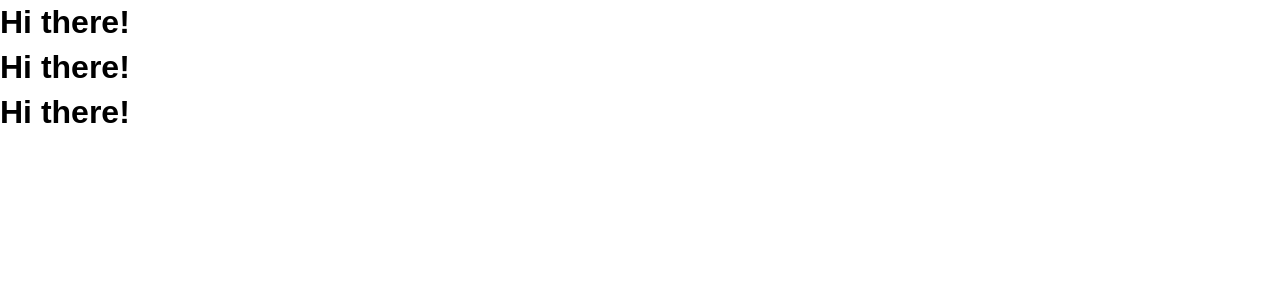
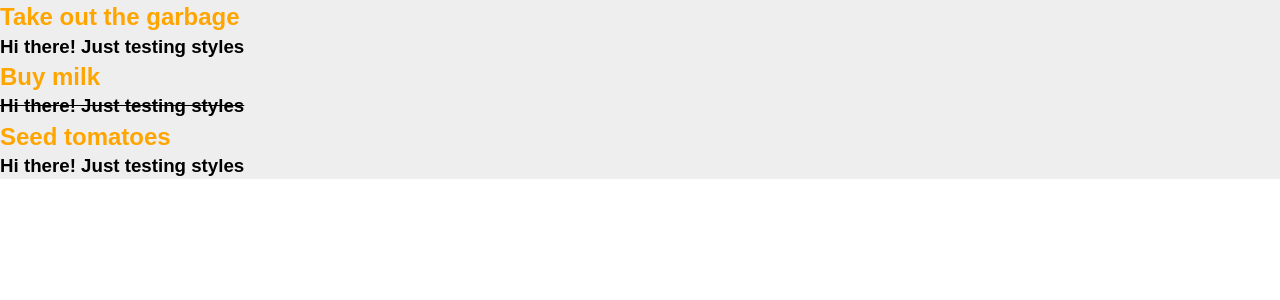
Before and after one commit to jamiev03/React-Playground, a React (Create React App) app in the folder todo-app/: page / in a window 1280 px wide. Shown: the top 300 px of the page. Built offline with nearby package versions, Linux system fonts and the light colour scheme.

Commit message:
3 ways to style components, todoitem

```diff
--- a/todo-app/src/App.js
+++ b/todo-app/src/App.js
@@ -13,7 +13,7 @@ class App extends Component {
       {
         id: 2,
         title: 'Buy milk',
-        completed: false
+        completed: true
       },
       {
         id: 3,
@@ -24,7 +24,6 @@ class App extends Component {
   }
 
   render() {
-    console.log(this.state.todos);
     return (
       <div className="App">
         <Todos todos={this.state.todos} />
--- a/todo-app/src/components/TodoItem.js
+++ b/todo-app/src/components/TodoItem.js
@@ -1,16 +1,43 @@
 import React, { Component } from 'react';
+import PropTypes from 'prop-types';
 
 
 class TodoItem extends Component {
+    getStyle = () => {
+        if(this.props.todo.completed) {
+            return {
+                textDecoration: 'line-through',
+                fontWeight: '900'
+
+            }
+        } else {
+            return {
+                textDecoration: 'none'
+            }
+        }
+    }
   render() {
       return (
-          <div>
-              <h1>Hi there!</h1>
+        //   Can style using an inline style like so
+          <div style={{ backgroundColor: '#eee'}}>
+              <h2 style={itemStyle} >{ this.props.todo.title }</h2>
+              <h3 style={this.getStyle()}>Hi there! Just testing styles</h3>
           </div>
       )
   }
 }
 
+// Can style using a variable as well
+const itemStyle = {
+    color: 'orange'
+}
+
+
+// PropType
+TodoItem.propTypes = {
+    todo: PropTypes.object.isRequired
+}
+
 
 
 export default TodoItem;
--- a/todo-app/src/components/Todos.js
+++ b/todo-app/src/components/Todos.js
@@ -1,13 +1,19 @@
 import React, { Component } from 'react';
 import TodoItem from './TodoItem';
+import PropTypes from 'prop-types';
 
 
 class Todos extends Component {
   render() {
       return this.props.todos.map((todo) => (
-      <TodoItem />
+      <TodoItem key={todo.id} todo={todo} />
       ))
   }
+}
+
+// PropType
+Todos.propTypes = {
+    todos: PropTypes.array.isRequired
 }
 
 
```
